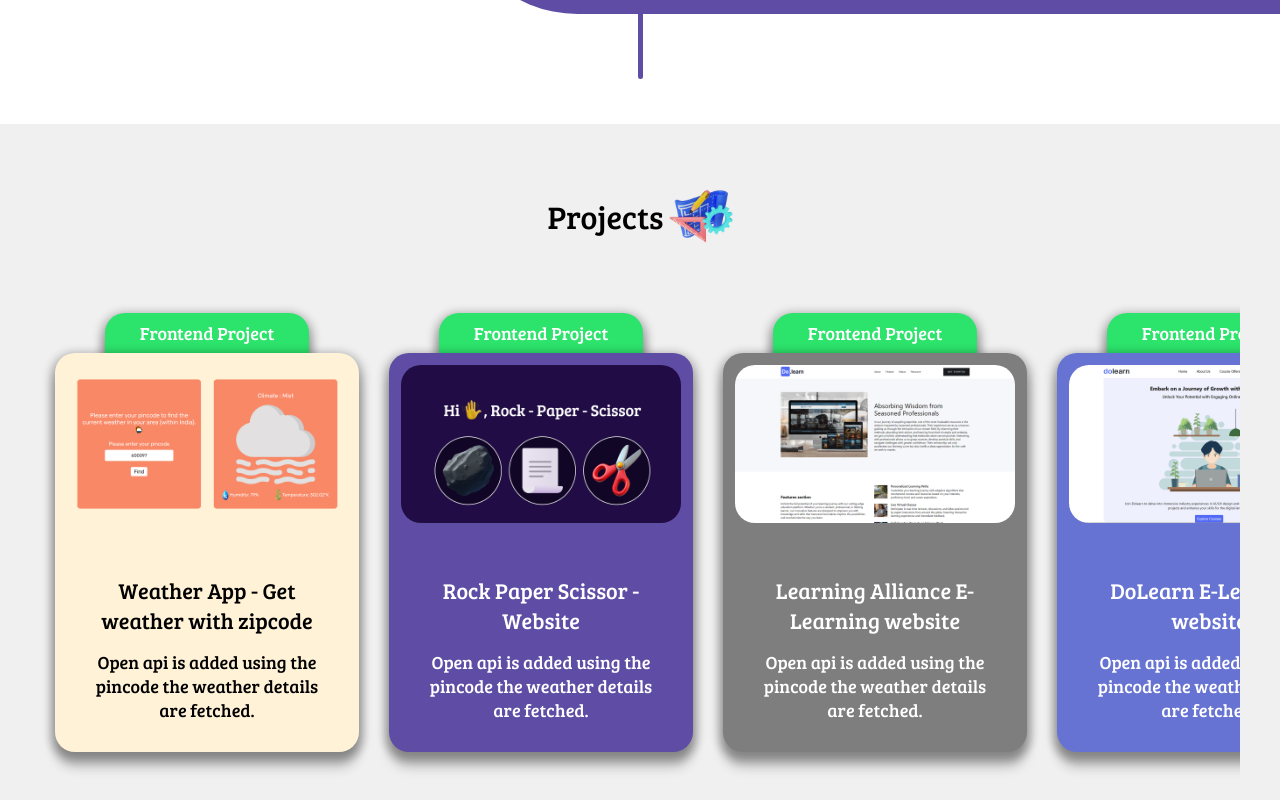
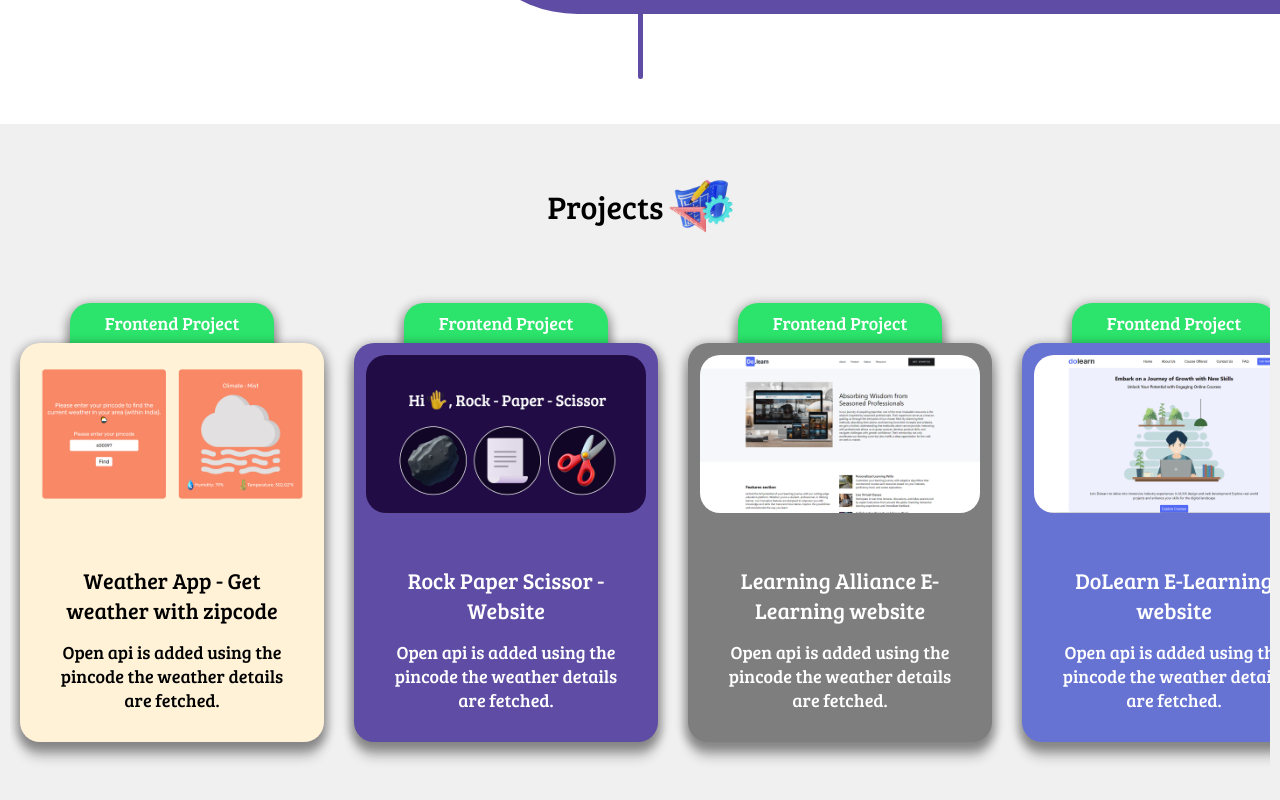
Before and after one commit to MuralidharanPM/portfolio, a React (Create React App) app: page / in a window 1280 px wide. Shown: the part 3280-4080 px from the top of the page. Built offline with nearby package versions, Linux system fonts and the light colour scheme.

Commit message:
Project Page Changes

```diff
--- a/src/components/Projects.css
+++ b/src/components/Projects.css
@@ -17,7 +17,7 @@
     height: 64px;
 }
 .projectHeadCls {
-    padding: 60px 40px;
+    padding: 50px 10px;
     background-color: #F0F0F0;
 }
 .projectSecCls {
@@ -31,7 +31,7 @@
     width: auto;
     overflow-x: auto;
     scroll-behavior: smooth;
-    padding: 20px 15px 40px 15px;
+    padding: 20px 10px 40px 10px;
     scrollbar-width: thin;
     scrollbar-gutter: stable both-edges;
 }
@@ -39,7 +39,7 @@
     width: fit-content;
 }
 .proCardCCls {
-    max-width: 350px;
+    max-width: 280px;
     min-width: 280px;
     border-radius: 20px;
     overflow: hidden;
```
